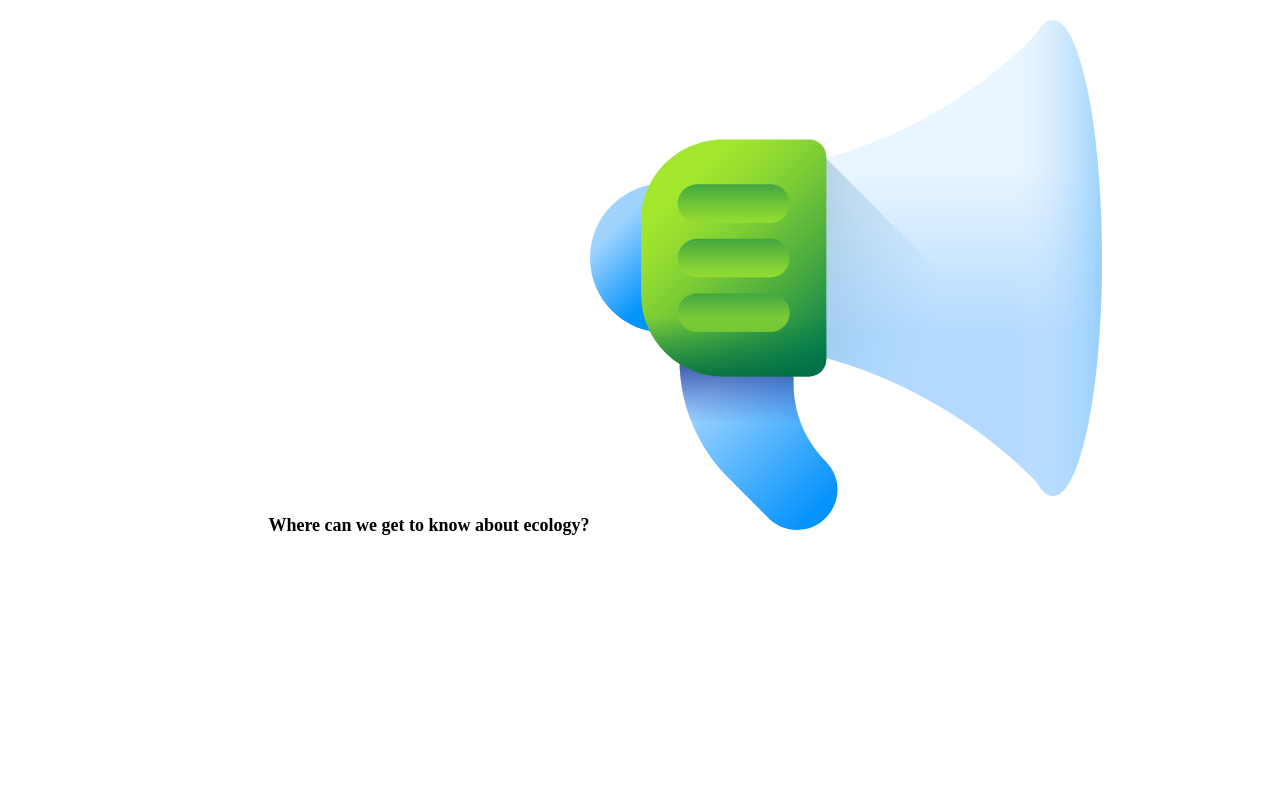
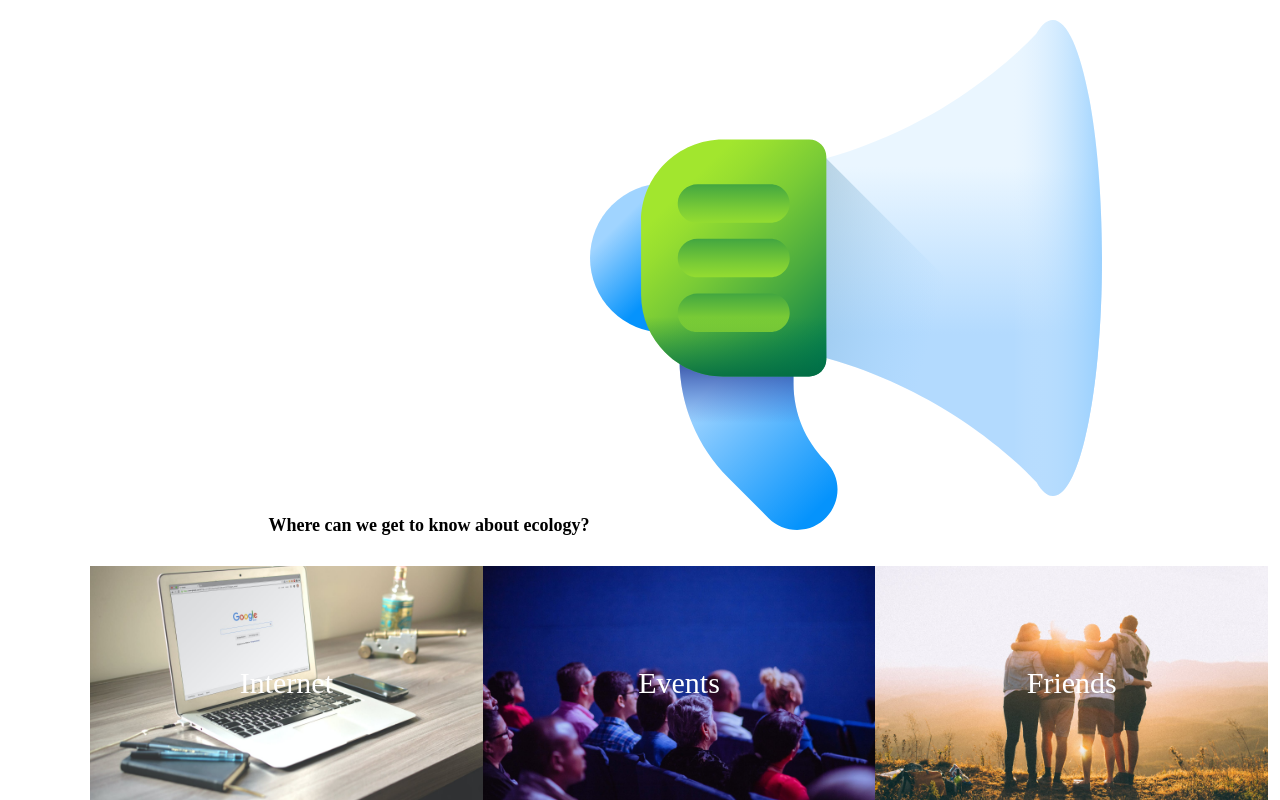
Before and after one commit to Honjak2012/web-ecology, a plain HTML site: page index.html in a window 1280 px wide. Shown: the part 1173-1973 px from the top of the page. Drawn offline with Linux system fonts and the light colour scheme; files whose address does not match are found by name.

Commit message:
Update style.css

```diff
--- a/style.css
+++ b/style.css
@@ -1,6 +1,4 @@
-.bg
-
-{
+.bg{
 
     width: 100%;
     height: 100%;
@@ -80,7 +78,7 @@
 
 .facts-left{
     width: 50%;
-    background:url('/images/intro2.jpg') center/cover no-repeat;
+    background:url('intro2.jpg') center/cover no-repeat;
     height: 200px;
     display: flex;
     align-items: center;
@@ -199,13 +197,13 @@
 }
 
 .ab-item1{
-    background: url('images/internet.jpg') center/cover no-repeat;
+    background: url('internet.jpg') center/cover no-repeat;
 }
 
 .ab-item2{
-    background: url('images/events.jpg') center/cover no-repeat;
+    background: url('events.jpg') center/cover no-repeat;
 }
 
 .ab-item3{
-    background: url('images/friends.jpg') center/cover no-repeat;
+    background: url('friends.jpg') center/cover no-repeat;
 }
```
